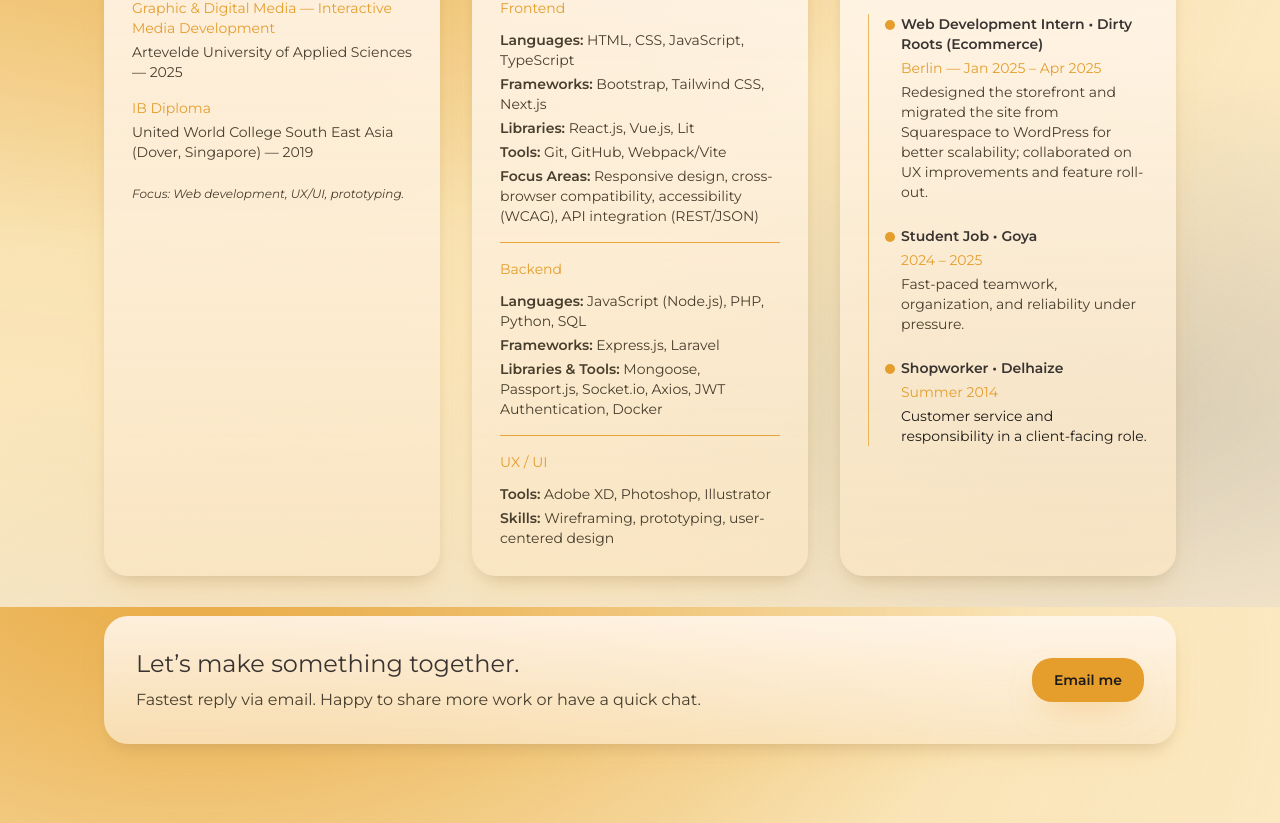
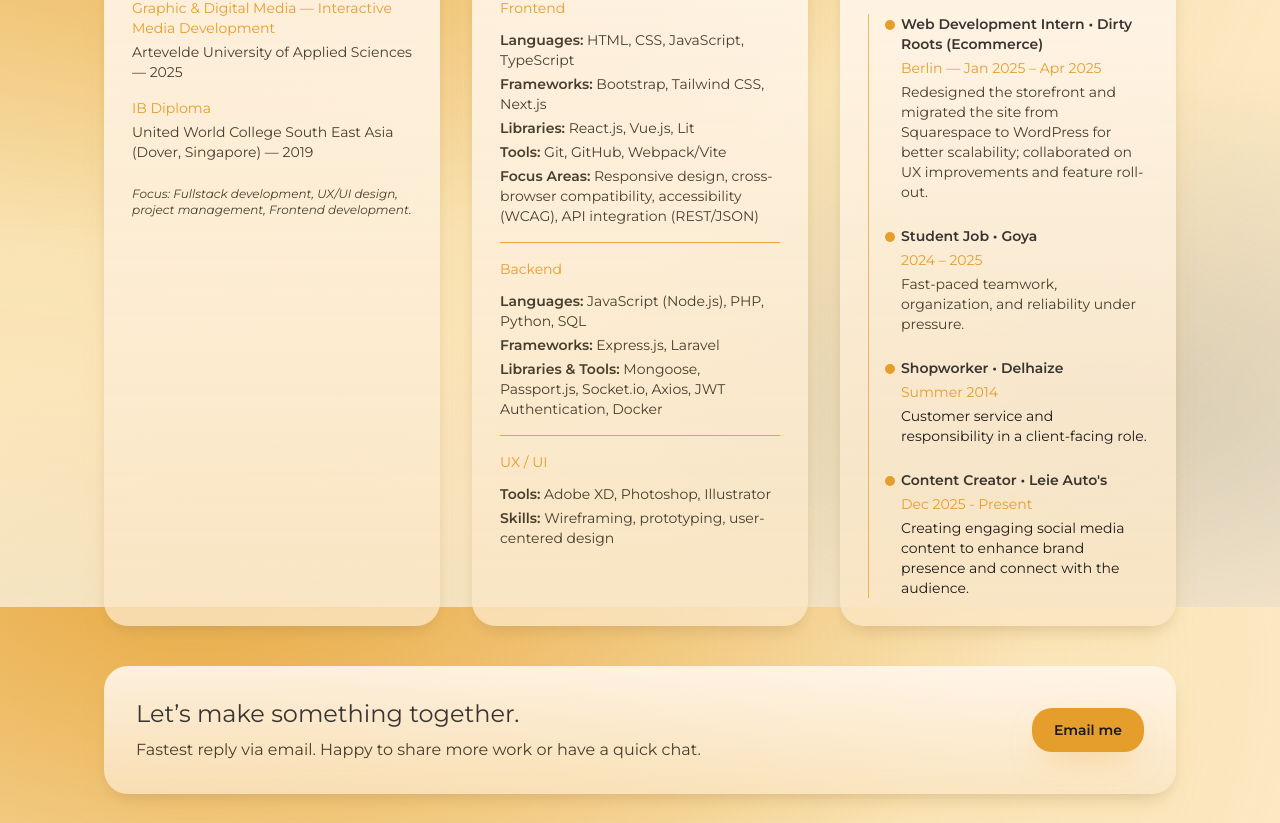
Before and after one commit to CharlotteB25/Portfolio, a Next.js app: page / in a window 1280 px wide. Shown: the part 1793-2616 px from the top of the page. Built offline with nearby package versions, Linux system fonts and the light colour scheme; a web font is replaced by a local one.

Commit message:
edited CV

```diff
--- a/app/page.tsx
+++ b/app/page.tsx
@@ -183,7 +183,7 @@ export default function Home() {
         <div className="flex items-end justify-between">
           <h2 className=" text-3xl text-ink-700 mt-10">Résumé Snapshot</h2>
           <a
-            href="/CV/Resume-CharlotteBilliet - Fullstack.pdf"
+            href="/CV/Resume-CharlotteBilliet_developer.pdf"
             className="btn btn-ghost btn-sm"
             aria-label="Download résumé as PDF"
           >
@@ -214,7 +214,8 @@ export default function Home() {
                 </li>
               </ul>
               <div className="mt-6 text-xs text-pearl-900 italic">
-                Focus: Web development, UX/UI, prototyping.
+                Focus: Fullstack development, UX/UI design, project management,
+                Frontend development.
               </div>
             </div>
           </div>
@@ -342,6 +343,19 @@ export default function Home() {
                     </p>
                   </div>
                 </li>
+                <li className="relative">
+                  <span className="absolute -left-4 top-1.5 h-2.5 w-2.5 rounded-full bg-marigold" />
+                  <div className="text-sm">
+                    <div className="font-semibold text-ink-700 mb-1">
+                      Content Creator • Leie Auto's
+                    </div>
+                    <div className="text-marigold">Dec 2025 - Present</div>
+                    <p className="text-ink-900 mt-1">
+                      Creating engaging social media content to enhance brand
+                      presence and connect with the audience.
+                    </p>
+                  </div>
+                </li>
               </ol>
             </div>
           </div>
```
Also changed, not shown: 1 other file (tests, documents, lock files or other folders).
